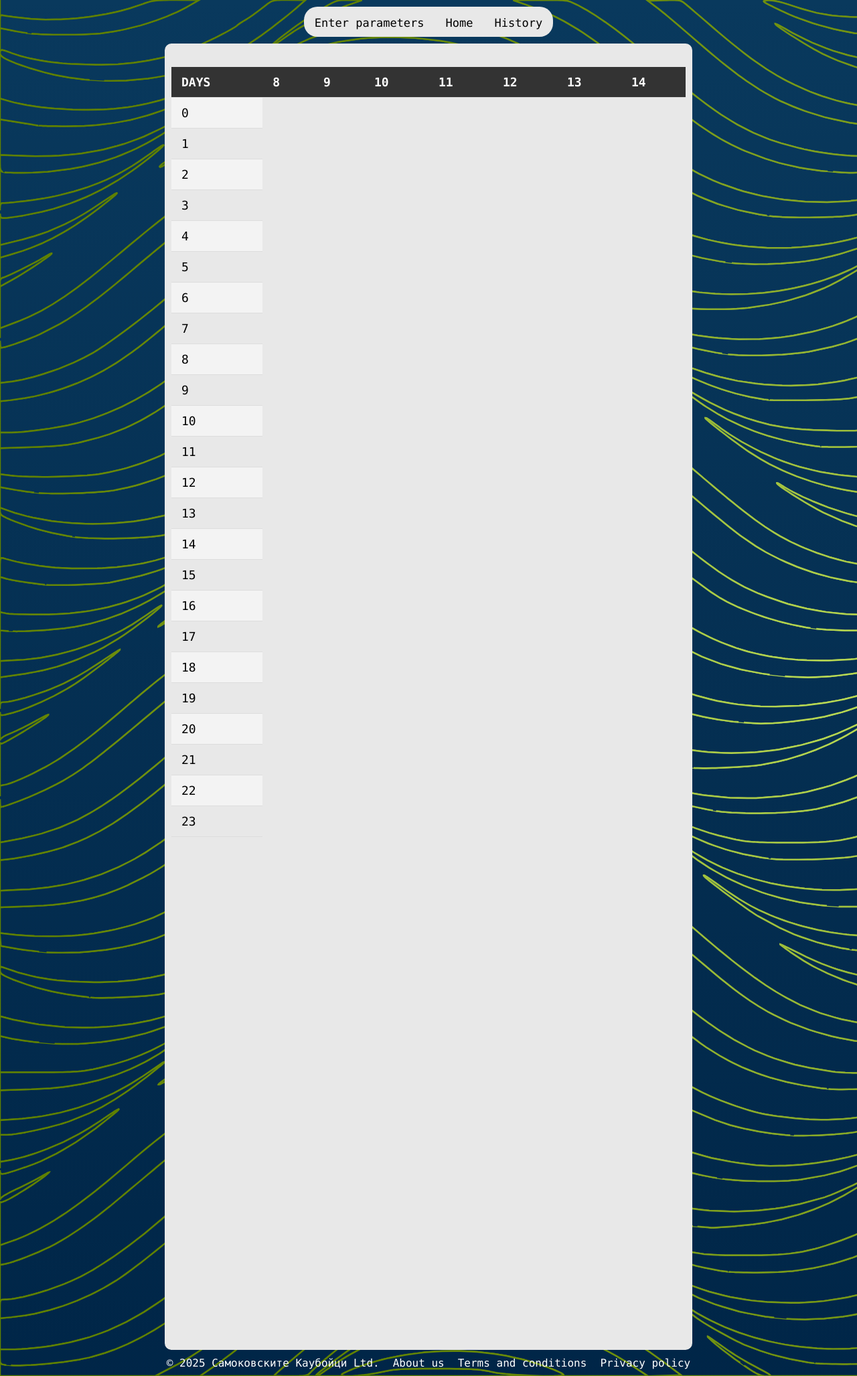
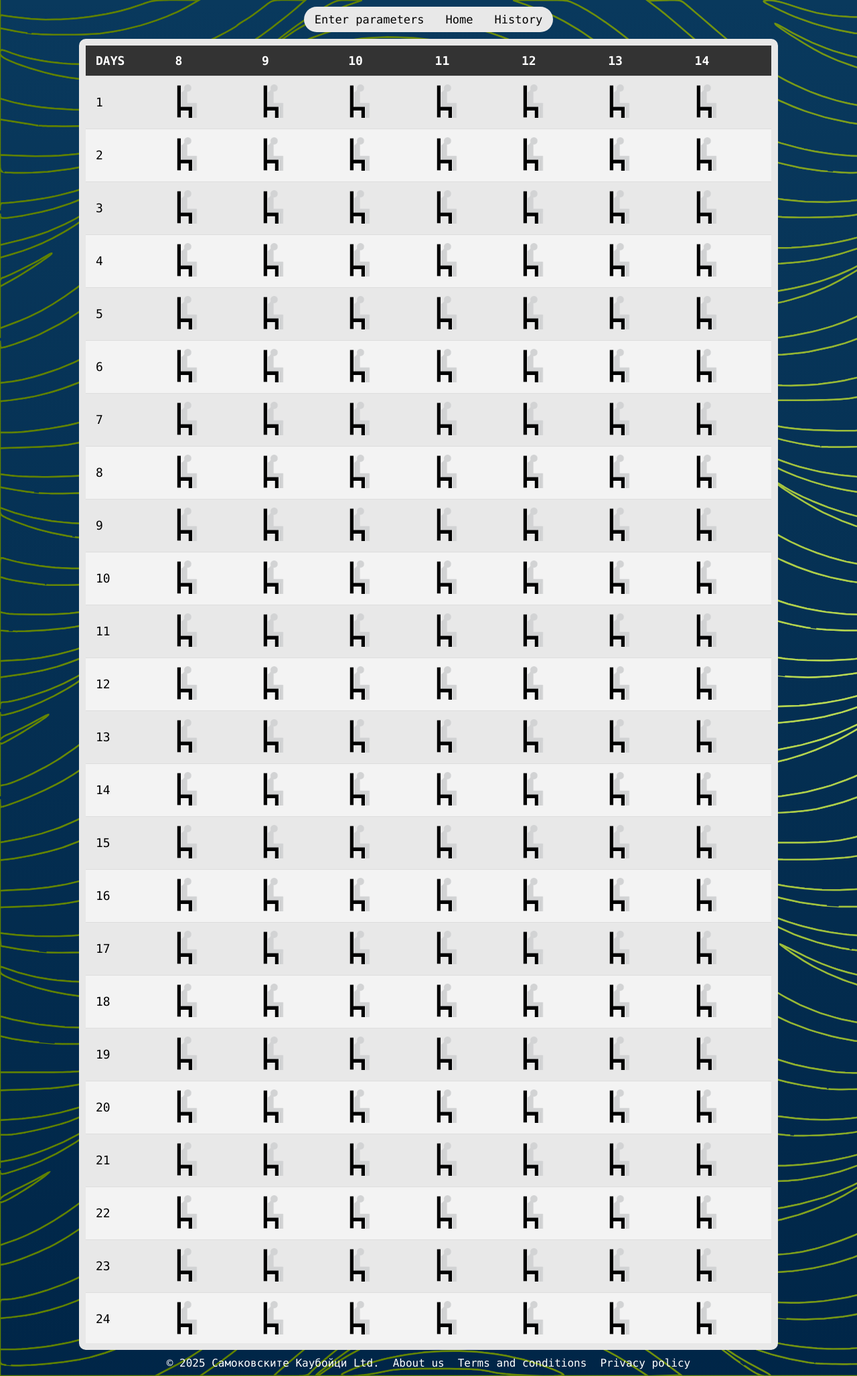
Before and after one commit to kaloyan-yanev/HackTuesXI, a Flask app: page /Table in a window 1280 px wide. Shown: the whole page at 67% size. Run offline with Flask 3, Linux system fonts and the light colour scheme.

Commit message:
table is visually done

```diff
--- a/static/styles.css
+++ b/static/styles.css
@@ -2,7 +2,7 @@
     font-family: 'Monaco', Monaco, monospace;
 }
 
-  body{
+body {
     background-color: #333;
     background-image: url('../static/images/BG.svg');
     background-repeat: repeat;
@@ -15,10 +15,10 @@
     flex-direction: column;
 }
 
-  .container{
+.container {
     background-color: rgb(232, 232, 232);
     width: 60%;
-    padding:10px;
+    padding: 10px;
     height: 100vh;
     margin-top: 10px;
     border-radius: 10px;
@@ -27,9 +27,11 @@
 .topnav {
     background-color: rgb(232, 232, 232);
     overflow: hidden;
-      margin: 0 20px;
-      margin-top: 10px;
+    margin: 10px 20px 0 20px; /* Set margin to 10px on top and 20px on sides */
     border-radius: 20px;
+    height: 40px; /* Set fixed height */
+    display: flex;
+    align-items: center; /* Center items vertically */
 }
 
 .topnav a {
@@ -40,9 +42,10 @@
     text-decoration: none;
     font-size: 17px;
     transition: background-color 0.3s ease;
+    line-height: 40px; /* Ensure links are vertically centered */
 }
 
-    .topnav a:hover, .topnav a.active:hover{
+.topnav a:hover, .topnav a.active:hover {
     background-color: #333;
     color: white;
 }
--- a/static/table.css
+++ b/static/table.css
@@ -1,7 +1,18 @@
+.container {
+    width: 80%;
+    height: 100vh;
+    overflow: hidden;
+}
+
+.table-container {
+    height: 100%;
+    overflow-y: auto;
+    position: relative;
+}
+
 table {
     width: 100%;
     border-collapse: collapse;
-    margin: 25px 0;
     font-size: 18px;
     text-align: left;
 }
@@ -14,12 +25,11 @@ th, td {
 th {
     background-color: #333;
     color: white;
+    position: sticky;
+    top: 0;
+    z-index: 1;
 }
 
 tr:nth-of-type(even) {
     background-color: #f3f3f3;
 }
-
-tr:hover {
-    background-color: #f1f1f1;
-}
--- a/templates/Table.html
+++ b/templates/Table.html
@@ -7,17 +7,26 @@
   <link rel="stylesheet" href="{{ url_for('static', filename='table.css') }}">
 </head>
 
+<div class="table-container">
 <table>
+  <thead>
     <tr>
       <th>DAYS</th>
-          {% for i in range(0, 7)%}
-          <th>{{i + 8}}</th>
-          {%endfor%}
+      {% for i in range(0, 7) %}
+      <th>{{ i + 8 }}</th>
+      {% endfor %}
     </tr>
-        {% for i in range(0, 24)%}
+    </thead>
+    <tbody>
+    {% for i in range(1, 25) %}
     <tr>
-          <td>{{i}}</td>
+      <td>{{ i }}</td>
+      {% for j in range(0, 7) %}
+      <td><img src="{{ url_for('static', filename='posture_images/GoodPostureBadNeckModified.png') }}" width="50" height="50" alt="Image"></td>
+      {% endfor %}
     </tr>
-        {%endfor%}
+    {% endfor %}
+  </tbody>
 </table>
+</div>
 {% endblock %}
```
Also changed, not shown: static/posture_images/GoodPostureBadNeckModified.png (renamed from posture_images/good posture bad neck-modified.png), static/posture_images/good posture good neck.png (renamed from posture_images/good posture good neck.png), static/posture_images/worse posture bad neck-modified.png (renamed from posture_images/worse posture bad neck-modified.png), static/posture_images/worse posture good neck-modified.png (renamed from posture_images/worse posture good neck-modified.png), static/posture_images/worser posture bad neck-modified.png (renamed from posture_images/worser posture bad neck-modified.png), static/posture_images/worser posture good neck-modified.png (renamed from posture_images/worser posture good neck-modified.png), static/posture_images/worst posture bad neck-modified.png (renamed from posture_images/worst posture bad neck-modified.png), static/posture_images/worst posture good neck-modified.png (renamed from posture_images/worst posture good neck-modified.png). Lines whose indentation alone changed are shown as unchanged.
